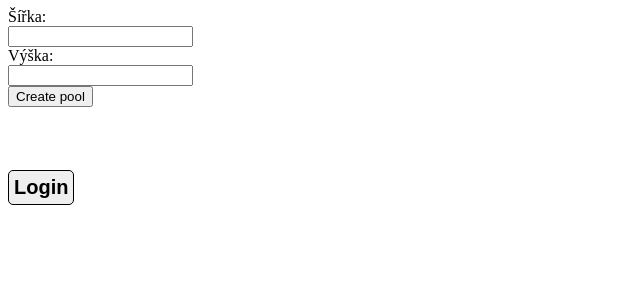
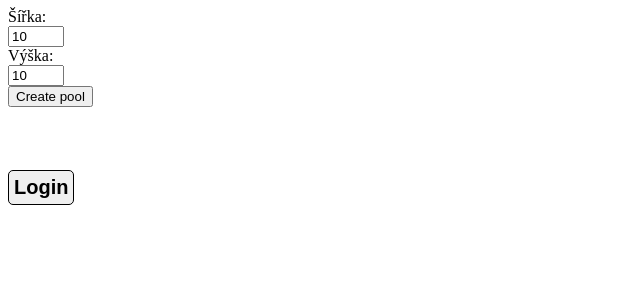
Before and after one commit to PetrVorlos35/HledaniPokladu_WEA, a PHP site: page / in a window 1280 px wide. Shown: the top 300 px of the page, without its empty margins (0-640 px from the left). Run offline with PHP 8.4, Linux system fonts and the light colour scheme.

Commit message:
Update index.php

```diff
--- a/index.php
+++ b/index.php
@@ -13,9 +13,9 @@
 </head>
 <body>
     <label for="sirka">Šířka:</label>
-    <input type="number" name="sirka" id="sirka">
+    <input type="number" name="sirka" id="sirka" min="4" max="20" value="10">
     <label for="vyska">Výška:</label>
-    <input type="number" name="vyska" id="vyska">
+    <input type="number" name="vyska" id="vyska" min="4" max="20" value="10">
     <button id="createPool" onclick="vytvorPole()">Create pool</button>
 
     <div class="gamePool">
```
